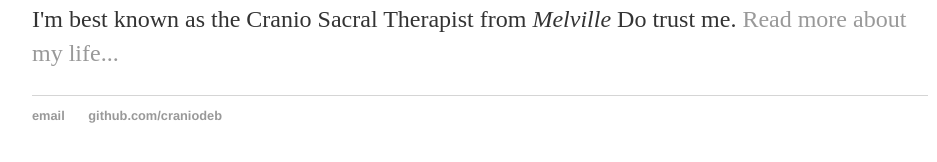
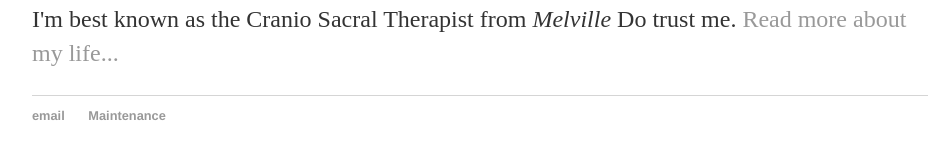
Before and after one commit to craniodeb/craniodeb.github.io, a Jekyll site: the page built from index.html, in a window 1280 px wide. Shown: the part 194-356 px from the top of the page, without its empty margins (160-1097 px from the left). Built offline with Jekyll 4.4.1, drawn with Linux system fonts in a browser that asks for light colours.

Commit message:
Update default.html

```diff
--- a/_layouts/default.html
+++ b/_layouts/default.html
@@ -26,7 +26,7 @@
 		<footer>
     		<ul>
         		<li><a href="mailto:dgardelli@gmail.com">email</a></li>
-        		<li><a href="https://github.com/craniodeb">github.com/craniodeb</a></li>
+        		<li><a href="https://github.com/craniodeb">Maintenance</a></li>
 			</ul>
 		</footer>
 	</body>
```
